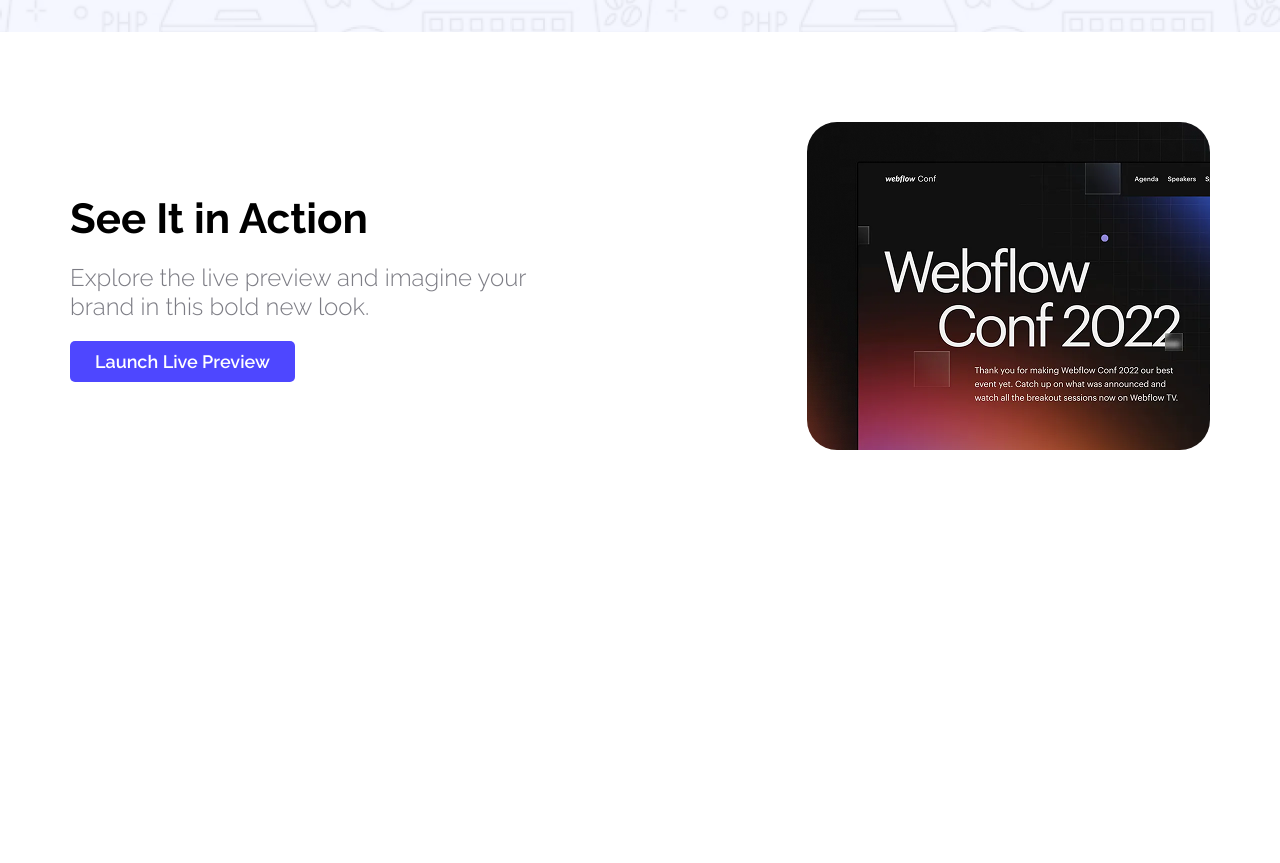
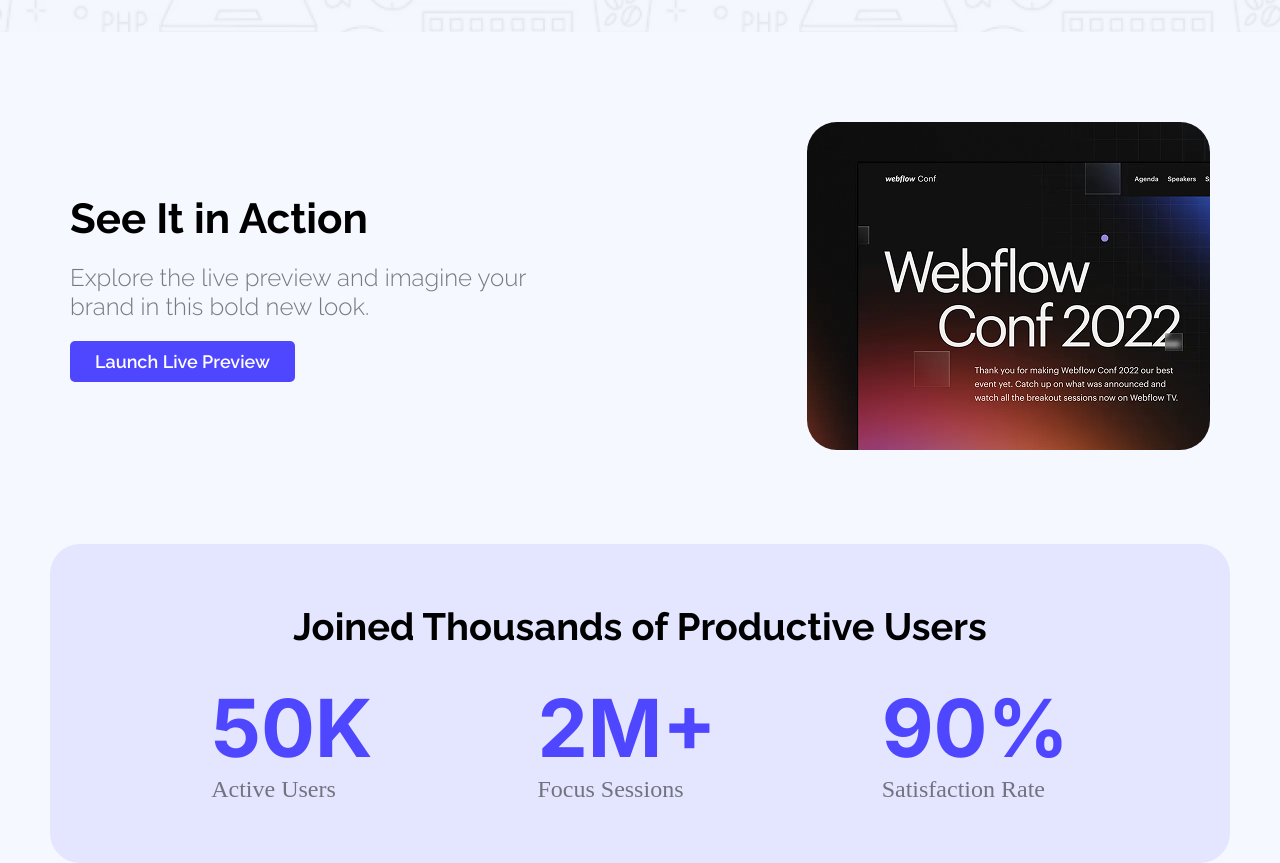
Before and after one commit to SadiaUmmay/A01-landing-launchpad, a plain HTML site: page index.html in a window 1280 px wide. Shown: the part 520-1383 px from the top of the page. Before the commit the page ends 1064 px from the top, so only its background shows below. Drawn offline with Linux system fonts and the light colour scheme.

Commit message:
productive user scetion

```diff
--- a/index.css
+++ b/index.css
@@ -50,14 +50,15 @@ padding: 40px 0px;
 padding-bottom: 10%;
 }
 /* action section css  */
-.main{
-    background-color: #FFFFFF;
+main{
+    background-color: #f5f8ff;
 }
 .action{
     display: flex;
     justify-content: space-between;
     max-width: 1140px;
-    margin: 7% auto;
+    margin: 0 auto;
+    padding: 7% 0;
     align-items: center;
 
 }
@@ -78,3 +79,34 @@ padding-bottom: 10%;
 .action img{
     border-radius: 30px;
 }
+/* Productive user section css  */
+.user-heading {
+    font-size: 38px;
+    font-weight: bold;
+    text-align: center;
+    font-family: 'raleway';
+}
+.user{
+   background-color: rgba(78, 71, 255, 0.1);
+   max-width: 1100px;
+   margin: 0 auto;
+   padding: 60px 40px;
+   border-radius: 30px;
+
+}
+.user-flex{
+    display: flex;
+    justify-content: center;
+    gap: 15%;
+    margin-top: 30px;
+}
+.user-data{
+    font-size: 80px;
+    font-weight: bold;
+    color: #4E47FF;
+    font-family: 'Inter';
+}
+.user-subtitle{
+    font-size: 24px;
+    color: rgba(0, 0, 0, 0.5);
+}
--- a/index.html
+++ b/index.html
@@ -42,6 +42,25 @@
                 <img src="Assets/wc-mini.png" alt="">
             </div>
          </div>
+         <!-- Productive user section start  -->
+
+         <div class="user">
+            <h2 class="user-heading">Joined Thousands of Productive Users</h2>
+            <div class="user-flex">
+                <div>
+                    <h1 class="user-data">50K</h1>
+                    <p class="user-subtitle">Active Users</p>
+                </div>
+                <div>
+                    <h1 class="user-data">2M+</h1>
+                    <p class="user-subtitle">Focus Sessions</p>
+                </div>
+                <div>
+                    <h1 class="user-data">90%</h1>
+                    <p class="user-subtitle">Satisfaction Rate</p>
+                </div>
+            </div>
+         </div>
     </main>
     <footer></footer>
 </body>
```
